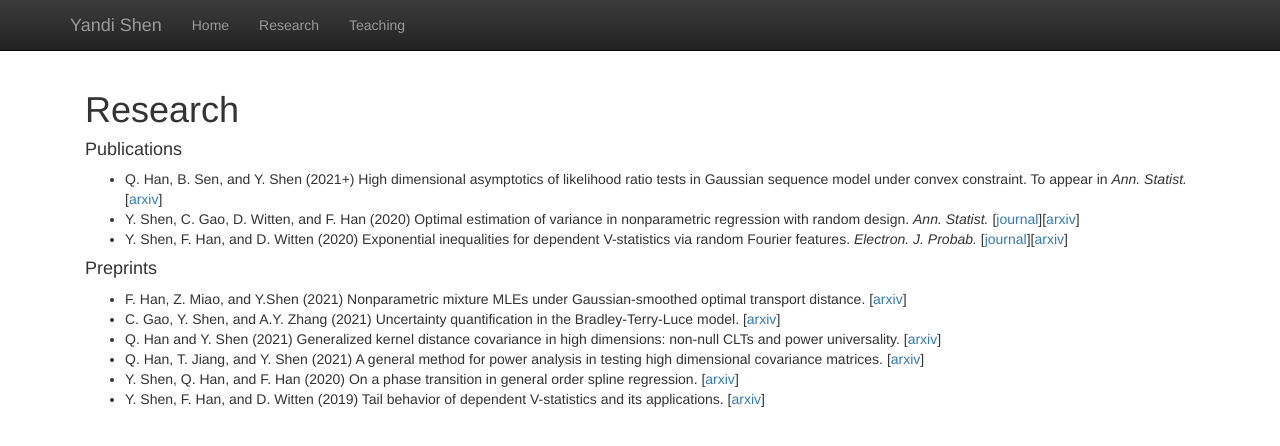
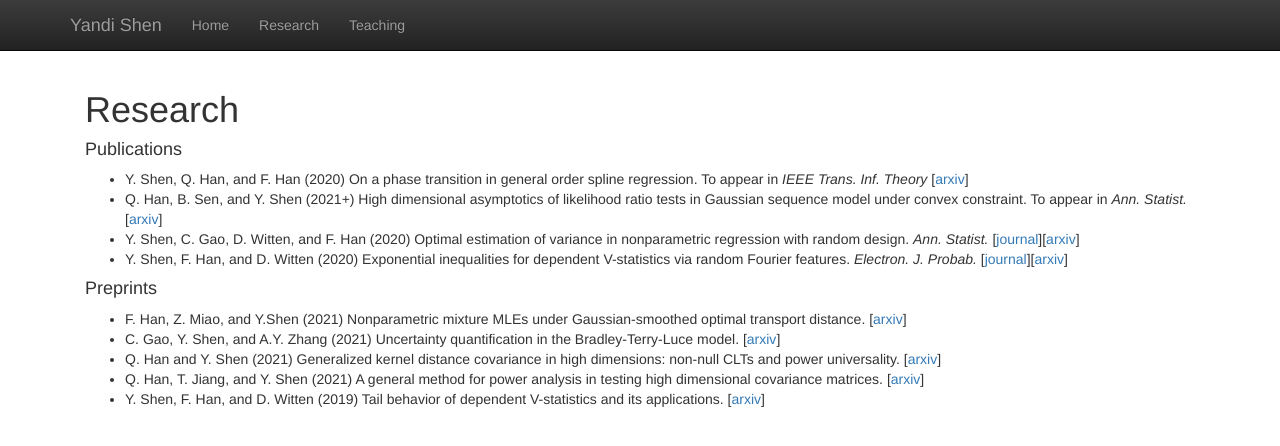
Before and after one commit to SayidShen/SayidShen.github.io, a Jekyll site: the page built from research.html, in a window 1280 px wide. Shown: the top 446 px of the page. Built offline with Jekyll 4.4.1, drawn with Linux system fonts in a browser that asks for light colours; nearby versions of some CDN libraries; library files that are not in the unit come from our copies; some of the changed lines change nothing that is shown.

Commit message:
Add files via upload

```diff
--- a/research.html
+++ b/research.html
@@ -10,6 +10,9 @@
 <p class="content" style="padding:0px;margin:0px 20px 0px;">
 
   <ul>
+    <li>Y. Shen, Q. Han, and F. Han (2020) On a phase transition in general order spline regression. To appear in <i> IEEE Trans. Inf. Theory </i> [<a href = "https://arxiv.org/abs/2004.10922">arxiv</a>]
+    </li>
+
     <li>Q. Han, B. Sen, and Y. Shen (2021+) High dimensional asymptotics of likelihood ratio tests in Gaussian sequence model under convex constraint. To appear in <i> Ann. Statist.</i> [<a href = "https://arxiv.org/abs/2010.03145">arxiv</a>]
     </li>
 
@@ -39,9 +42,6 @@
     <li>Q. Han, T. Jiang, and Y. Shen (2021) A general method for power analysis in testing high dimensional covariance matrices. [<a href = "https://arxiv.org/abs/2101.11086">arxiv</a>]
     </li>
 
-    <li>Y. Shen, Q. Han, and F. Han (2020) On a phase transition in general order spline regression. [<a href = "https://arxiv.org/abs/2004.10922">arxiv</a>]
-    </li>
-
     <li>Y. Shen, F. Han, and D. Witten (2019) Tail behavior of dependent V-statistics and its applications. [<a href = "https://arxiv.org/abs/1902.02761">arxiv</a>]
     </li>
   </ul>
```
